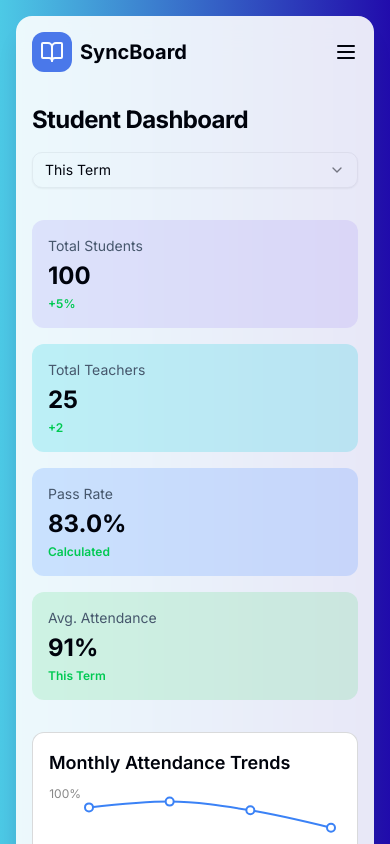
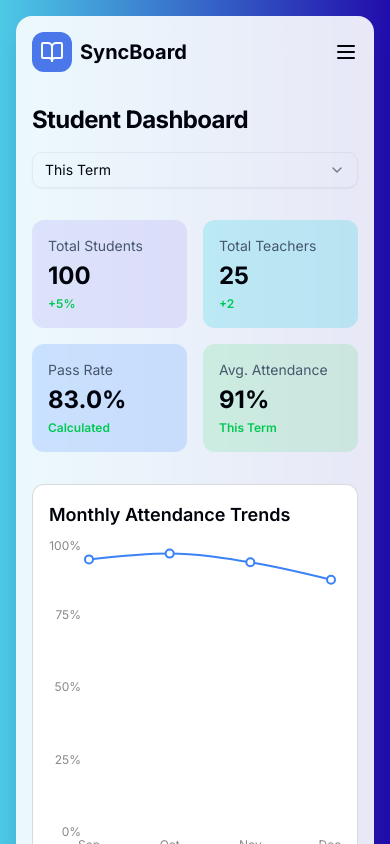
Before and after one commit to Izzienjeri/SyncBoard, a Next.js app: page / in a window 390 px wide. Shown: the top 844 px of the page. Built offline with nearby package versions, Linux system fonts and the light colour scheme.

Commit message:
restyled dashboard in mobile view

```diff
--- a/src/app/(dashboard)/page.tsx
+++ b/src/app/(dashboard)/page.tsx
@@ -62,7 +62,7 @@
         </Select>
       </PageHeader>
 
-      <div className="grid grid-cols-1 sm:grid-cols-2 lg:grid-cols-4 gap-4">
+      <div className="grid grid-cols-2 lg:grid-cols-4 gap-4">
          {studentsLoading ? <Skeleton className="h-[108px] rounded-lg" /> : <Link href="/students"><StatCard title="Total Students" value={totalStudents?.toString() ?? '0'} change="+5%" className="bg-chart-1/20 border-chart-1/50 hover:border-chart-1 transition-colors" /></Link>}
          {teachersLoading ? <Skeleton className="h-[108px] rounded-lg" /> : <Link href="/teachers"><StatCard title="Total Teachers" value={totalTeachers?.toString() ?? '0'} change="+2" className="bg-chart-2/20 border-chart-2/50 hover:border-chart-2 transition-colors" /></Link>}
          {statsLoading ? <Skeleton className="h-[108px] rounded-lg" /> : <StatCard title="Pass Rate" value={statsData?.passRate ?? 'N/A'} change="Calculated" className="bg-chart-3/20 border-chart-3/50" />}
```
